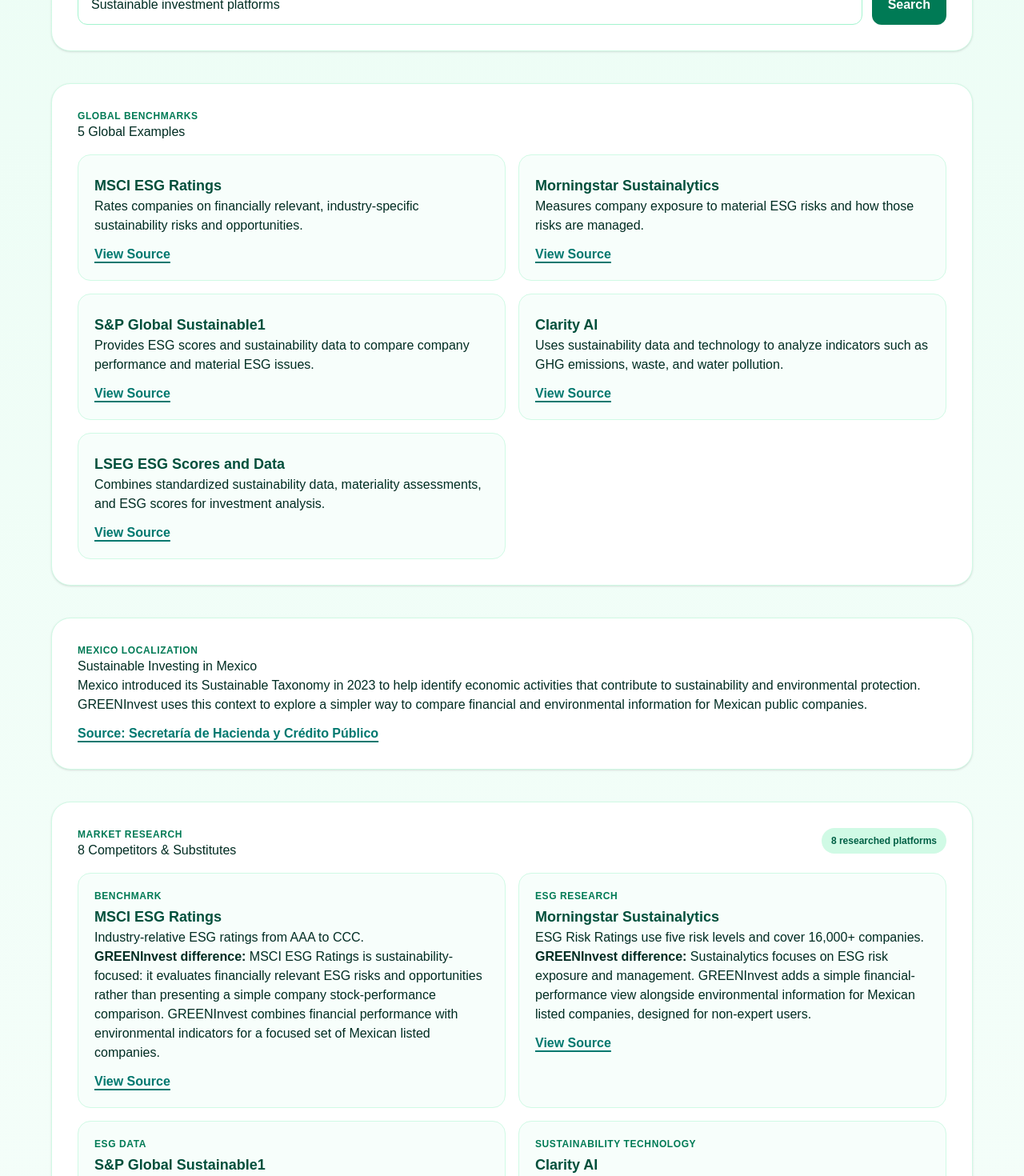
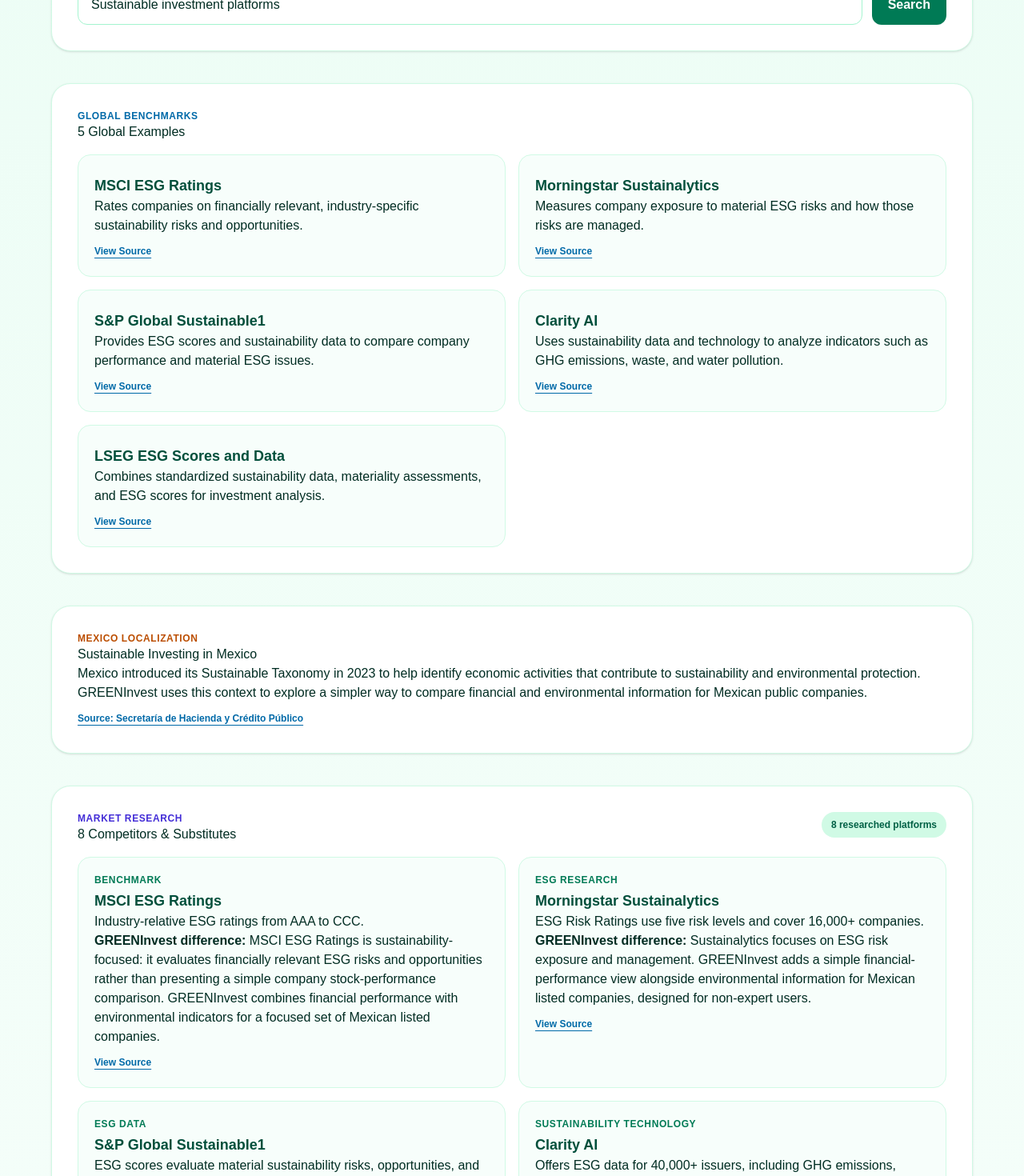
Before and after one commit to sofiacoria-afk/GreenInvest, a Next.js app: page /research in a window 1280 px wide. Shown: the part 360-1830 px from the top of the page at 80% size. Built offline with nearby package versions, Linux system fonts and the light colour scheme; no server answers; the database is empty.

Commit message:
Add color accents and boxed comparison table

```diff
--- a/src/app/research/page.tsx
+++ b/src/app/research/page.tsx
@@ -88,31 +88,31 @@
       </section>
 
       <section className="mt-10 rounded-3xl border border-emerald-100 bg-white p-7 shadow-sm md:p-8">
-        <p className="text-xs font-bold uppercase tracking-wider text-emerald-700">Global benchmarks</p>
+        <p className="text-xs font-bold uppercase tracking-wider text-sky-700">Global benchmarks</p>
         <h2>5 Global Examples</h2>
         <div className="mt-4 grid gap-4 md:grid-cols-2">
           {globalExamples.map((item) => (
             <article className="rounded-2xl border border-emerald-100 bg-emerald-50/40 p-5" key={item.name}>
               <h3 className="mt-1 text-lg font-bold text-emerald-900">{item.name}</h3>
               <p>{item.detail}</p>
-              <a className="mt-3 inline-block font-semibold text-teal-700 underline decoration-2 underline-offset-4 hover:text-teal-900" href={item.source} target="_blank" rel="noreferrer">View Source</a>
+              <a className="mt-3 inline-block text-xs font-semibold text-sky-700 underline decoration-1 underline-offset-4 hover:text-sky-900" href={item.source} target="_blank" rel="noreferrer">View Source</a>
             </article>
           ))}
         </div>
       </section>
 
       <section className="mt-10 rounded-3xl border border-emerald-100 bg-white p-7 shadow-sm md:p-8">
-        <p className="text-xs font-bold uppercase tracking-wider text-emerald-700">Mexico localization</p>
+        <p className="text-xs font-bold uppercase tracking-wider text-amber-700">Mexico localization</p>
         <h2>Sustainable Investing in Mexico</h2>
         <p className="sectionText">
           Mexico introduced its Sustainable Taxonomy in 2023 to help identify economic activities that contribute to sustainability and environmental protection. GREENInvest uses this context to explore a simpler way to compare financial and environmental information for Mexican public companies.
         </p>
-        <a className="mt-3 inline-block font-semibold text-teal-700 underline decoration-2 underline-offset-4 hover:text-teal-900" href="https://www.gob.mx/shcp/documentos/taxonomia-sostenible-de-mexico" target="_blank" rel="noreferrer">Source: Secretaría de Hacienda y Crédito Público</a>
+        <a className="mt-3 inline-block text-xs font-semibold text-sky-700 underline decoration-1 underline-offset-4 hover:text-sky-900" href="https://www.gob.mx/shcp/documentos/taxonomia-sostenible-de-mexico" target="_blank" rel="noreferrer">Source: Secretaría de Hacienda y Crédito Público</a>
       </section>
 
       <section className="mt-10 rounded-3xl border border-emerald-100 bg-white p-7 shadow-sm md:p-8">
         <div className="flex flex-col justify-between gap-3 md:flex-row">
-          <div><p className="text-xs font-bold uppercase tracking-wider text-emerald-700">Market research</p><h2>8 Competitors &amp; Substitutes</h2></div>
+          <div><p className="text-xs font-bold uppercase tracking-wider text-indigo-700">Market research</p><h2>8 Competitors &amp; Substitutes</h2></div>
           <span className="self-start rounded-full bg-emerald-100 px-3 py-2 text-xs font-bold text-emerald-800">8 researched platforms</span>
         </div>
         <div className="mt-4 grid gap-4 md:grid-cols-2">
@@ -122,14 +122,14 @@
               <h3 className="mt-1 text-lg font-bold text-emerald-900">{item.name}</h3>
               <p>{item.fact}</p>
               <p><strong>GREENInvest difference:</strong> {item.gap}</p>
-              <a className="mt-3 inline-block font-semibold text-teal-700 underline decoration-2 underline-offset-4 hover:text-teal-900" href={item.source} target="_blank" rel="noreferrer">View Source</a>
+              <a className="mt-3 inline-block text-xs font-semibold text-sky-700 underline decoration-1 underline-offset-4 hover:text-sky-900" href={item.source} target="_blank" rel="noreferrer">View Source</a>
             </article>
           ))}
         </div>
       </section>
 
       <section className="mt-10 rounded-3xl border border-emerald-100 bg-white p-7 shadow-sm md:p-8">
-        <p className="text-xs font-bold uppercase tracking-wider text-emerald-700">Comparison</p>
+        <p className="text-xs font-bold uppercase tracking-wider text-violet-700">Comparison</p>
         <h2>Competitor Comparison Table</h2>
         <p className="mt-2 text-sm text-slate-600">Search by platform or keyword, or use the category filter. Clear the search box to see every platform in the selected category.</p>\n        <div className="my-4 grid gap-3 md:grid-cols-[1fr_240px]">
           <input value={search} onChange={(event) => setSearch(event.target.value)} placeholder="Search competitor or keyword" aria-label="Search competitors" className="rounded-xl border border-emerald-200 px-4 py-3" />
@@ -139,8 +139,8 @@
         </div>
         <div className="overflow-x-auto">
           <table className="w-full min-w-[820px] border-collapse text-left">
-<thead className="bg-emerald-800 text-white"><tr><th className="border border-emerald-700 px-4 py-3">Platform</th><th className="border border-emerald-700 px-4 py-3">Type</th><th className="border border-emerald-700 px-4 py-3">Key feature</th><th className="border border-emerald-700 px-4 py-3">Overlap with GREENInvest</th></tr></thead>
-<tbody>{filteredCompetitors.map((item, index) => (<tr className={index % 2 === 0 ? "bg-white" : "bg-emerald-50/60"} key={item.name}><td className="border border-emerald-100 px-4 py-4 font-bold text-emerald-900">{item.name}</td><td className="border border-emerald-100 px-4 py-4"><span className="rounded-full bg-teal-100 px-2.5 py-1 text-xs font-bold text-teal-800">{item.type}</span></td><td className="border border-emerald-100 px-4 py-4 text-slate-700">{item.fact}</td><td className="border border-emerald-100 px-4 py-4"><span className={"inline-flex rounded-full px-3 py-1 text-xs font-bold " + (item.risk === "Low" ? "bg-emerald-100 text-emerald-800" : item.risk === "Medium" ? "bg-amber-100 text-amber-800" : "bg-rose-100 text-rose-800")}>{item.risk}</span></td></tr>))}</tbody>
+<thead className="bg-emerald-800 text-white"><tr><th className="border-2 border-white/60 px-4 py-3">Platform</th><th className="border-2 border-white/60 px-4 py-3">Type</th><th className="border-2 border-white/60 px-4 py-3">Key feature</th><th className="border-2 border-white/60 px-4 py-3">Overlap with GREENInvest</th></tr></thead>
+<tbody>{filteredCompetitors.map((item, index) => (<tr className={index % 2 === 0 ? "bg-white" : "bg-emerald-50/60"} key={item.name}><td className="border-2 border-slate-200 px-4 py-4 font-bold text-emerald-900">{item.name}</td><td className="border-2 border-slate-200 px-4 py-4"><span className="rounded-full bg-teal-100 px-2.5 py-1 text-xs font-bold text-teal-800">{item.type}</span></td><td className="border-2 border-slate-200 px-4 py-4 text-slate-700">{item.fact}</td><td className="border-2 border-slate-200 px-4 py-4"><span className={"inline-flex rounded-full px-3 py-1 text-xs font-bold " + (item.risk === "Low" ? "bg-emerald-100 text-emerald-800" : item.risk === "Medium" ? "bg-amber-100 text-amber-800" : "bg-rose-100 text-rose-800")}>{item.risk}</span></td></tr>))}</tbody>
 </table>
           {filteredCompetitors.length === 0 && <p className="emptyState">No competitors match this search and filter.</p>}
         </div>
@@ -169,7 +169,7 @@
 
       <section className="mt-10 rounded-3xl border border-emerald-100 bg-white p-7 shadow-sm md:p-8">
         <div className="flex flex-col justify-between gap-3 md:flex-row">
-          <div><p className="text-xs font-bold uppercase tracking-wider text-emerald-700">Saved research</p><h2>Saved Results</h2></div>
+          <div><p className="text-xs font-bold uppercase tracking-wider text-sky-700">Saved research</p><h2>Saved Results</h2></div>
           <button className="self-start rounded-xl bg-emerald-700 px-5 py-3 font-semibold text-white transition-colors hover:bg-emerald-800 active:bg-emerald-950" type="button" onClick={saveResearch}>Save Research</button>
         </div>
         <p className="sectionText">{saveStatus || "Save the current Week 2 research summary to Supabase."}</p>
```
